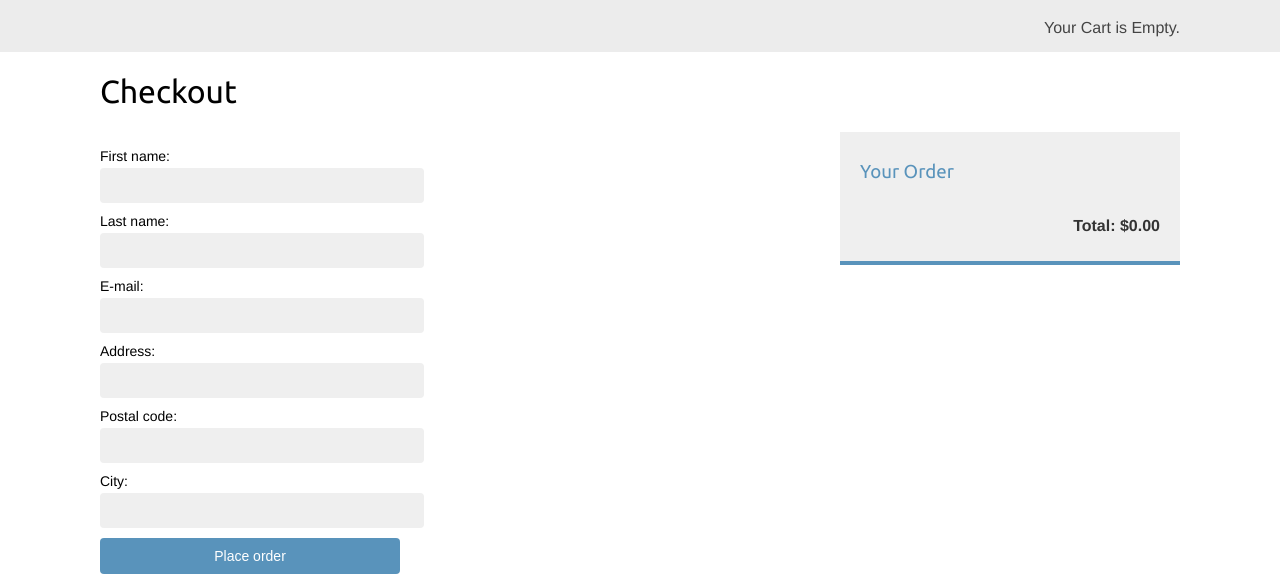
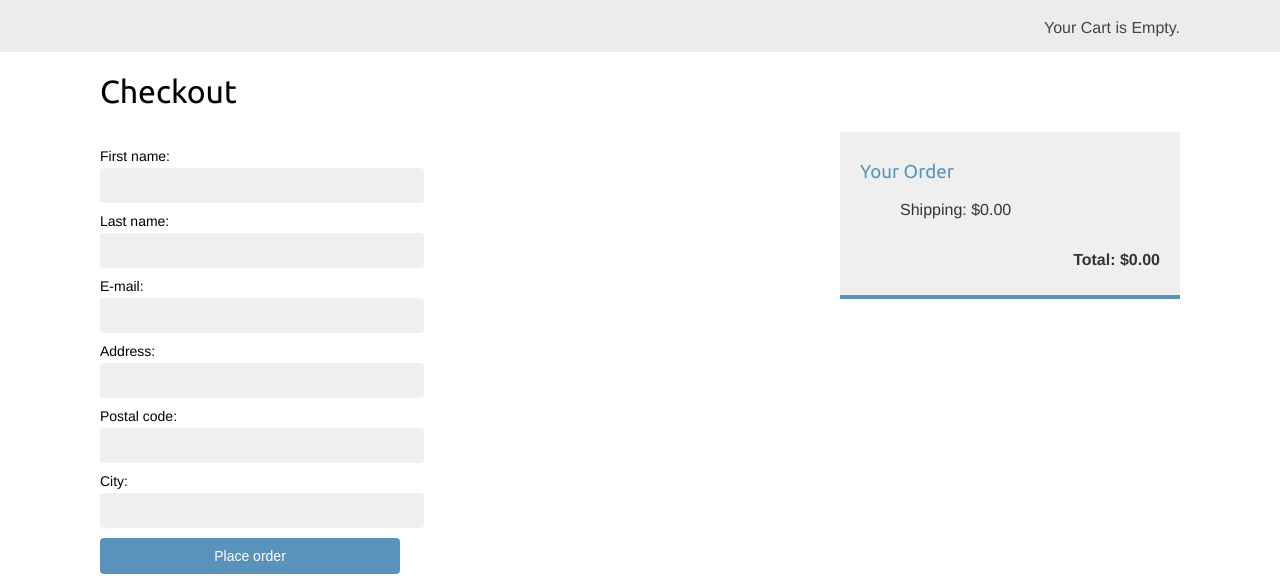
Before and after one commit to Aakashraz/shop, a Django app: page /en/orders/create/ in a window 1280 px wide. Shown: the part 46-629 px from the top of the page. Run offline with Django 5.2, Linux system fonts and the light colour scheme; parts of the project's set-up code (start-up, migrations or seed data) failed here and were passed over.

Commit message:
template updated for including shipping cost, css for shipping_title added and minor mistake corrected in the payment views and utils.py

```diff
--- a/myshop/cart/cart.py
+++ b/myshop/cart/cart.py
@@ -152,3 +152,17 @@ class Cart:
 
     def get_total_price_after_discount(self):
         return self.get_total_price() - self.get_discount()
+
+
+    # For shipping purposes:
+    def get_total_weight(self):
+        return sum(item['product'].weight * item['quantity'] for item in self)
+
+
+    def get_shipping_cost(self):
+        from orders.utils import calculate_shipping     # avoid circular import
+        return calculate_shipping(self.get_total_weight())
+
+
+    def get_total_with_shipping(self):
+        return self.get_total_price_after_discount() + self.get_shipping_cost()
--- a/myshop/orders/templates/orders/order/create.html
+++ b/myshop/orders/templates/orders/order/create.html
@@ -23,7 +23,11 @@
                 </li>
             {% endif %}
         </ul>
-        <p>{% translate "Total" %}: ${{ cart.get_total_price_after_discount|floatformat:2 }}</p>
+        <ul class="shipping_title">
+            {% trans "Shipping" %}: ${{ cart.get_shipping_cost|floatformat:2 }}
+        </ul>
+        <p><strong>{% translate "Total" %}: ${{ cart.get_total_with_shipping|floatformat:2 }}</strong></p>
+
     </div>
     <form method="post" class="order-form">
         {{ form.as_p }}
--- a/myshop/orders/templates/orders/order/pdf.html
+++ b/myshop/orders/templates/orders/order/pdf.html
@@ -54,6 +54,10 @@
                 </tr>
             {% endif %}
 
+            <tr class="shipping_title">
+                <td colspan="3">{% trans "Shipping" %}</td>
+                <td class="num">${{ order.shipping_cost|floatformat:2 }}</td>
+            </tr>
             <tr class="totals">
                 <td colspan="3">{% translate "Total" %}</td>
                 <td class="num">${{ order.get_total_cost|floatformat:2 }}</td>
--- a/myshop/orders/utils.py
+++ b/myshop/orders/utils.py
@@ -4,7 +4,7 @@ from decimal import Decimal
 def calculate_shipping(weight: int) -> Decimal:
     if weight == 0:
         return Decimal('0.00')
-    elif weight <= 10000:   # <= 1KG
+    elif weight <= 1000:   # <= 1KG
         return Decimal('1.00')
     elif weight <= 2500:
         return Decimal('2.00')
--- a/myshop/payment/views.py
+++ b/myshop/payment/views.py
@@ -54,7 +54,7 @@ def payment_process(request):
 
         # Add shipping as a line item (if > 0)
         if order.shipping_cost > 0:
-            session_data['lin_items'].append(
+            session_data['line_items'].append(
                 {
                     'price_data': {
                         'currency': 'usd',
--- a/myshop/shop/admin.py
+++ b/myshop/shop/admin.py
@@ -15,9 +15,9 @@ class CategoryAdmin(TranslatableAdmin):
 
 @admin.register(Product)
 class ProductAdmin(TranslatableAdmin):
-    list_display = ['name', 'slug', 'price', 'available', 'created', 'updated']
+    list_display = ['name', 'slug', 'price', 'weight', 'available', 'created', 'updated']
     list_filter = ['available', 'created', 'updated']
-    list_editable = ['price', 'available']
+    list_editable = ['price','weight', 'available']
 
     def get_prepopulated_fields(self, request, obj=None):
         return {'slug': ('name',)}
```
Also changed, not shown: myshop/cart/templates/cart/detail.html (+8 -1 lines), myshop/payment/templates/payment/process.html (+6 -1 lines), myshop/shop/static/css/base.css (+7 -0 lines), myshop/db.sqlite3.
